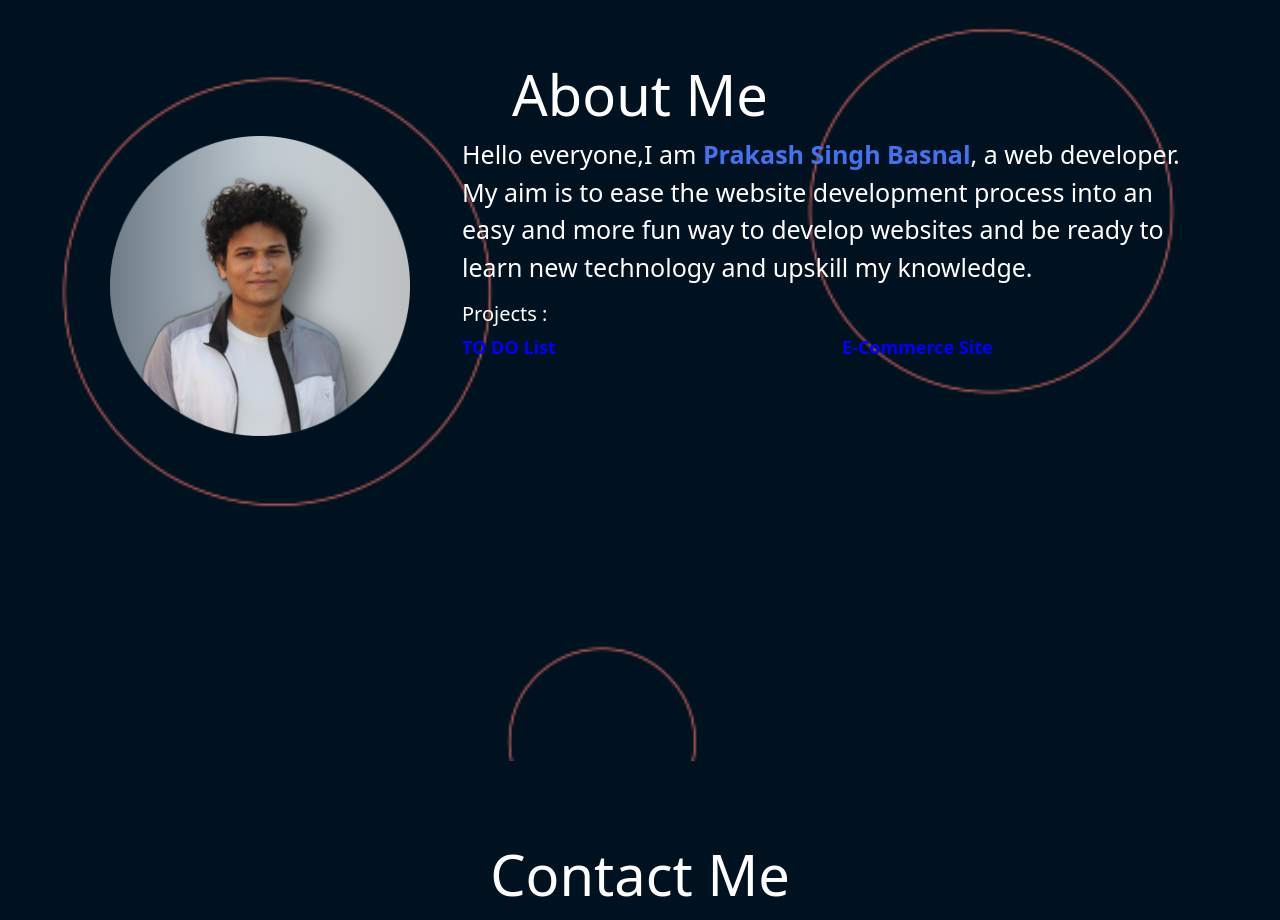
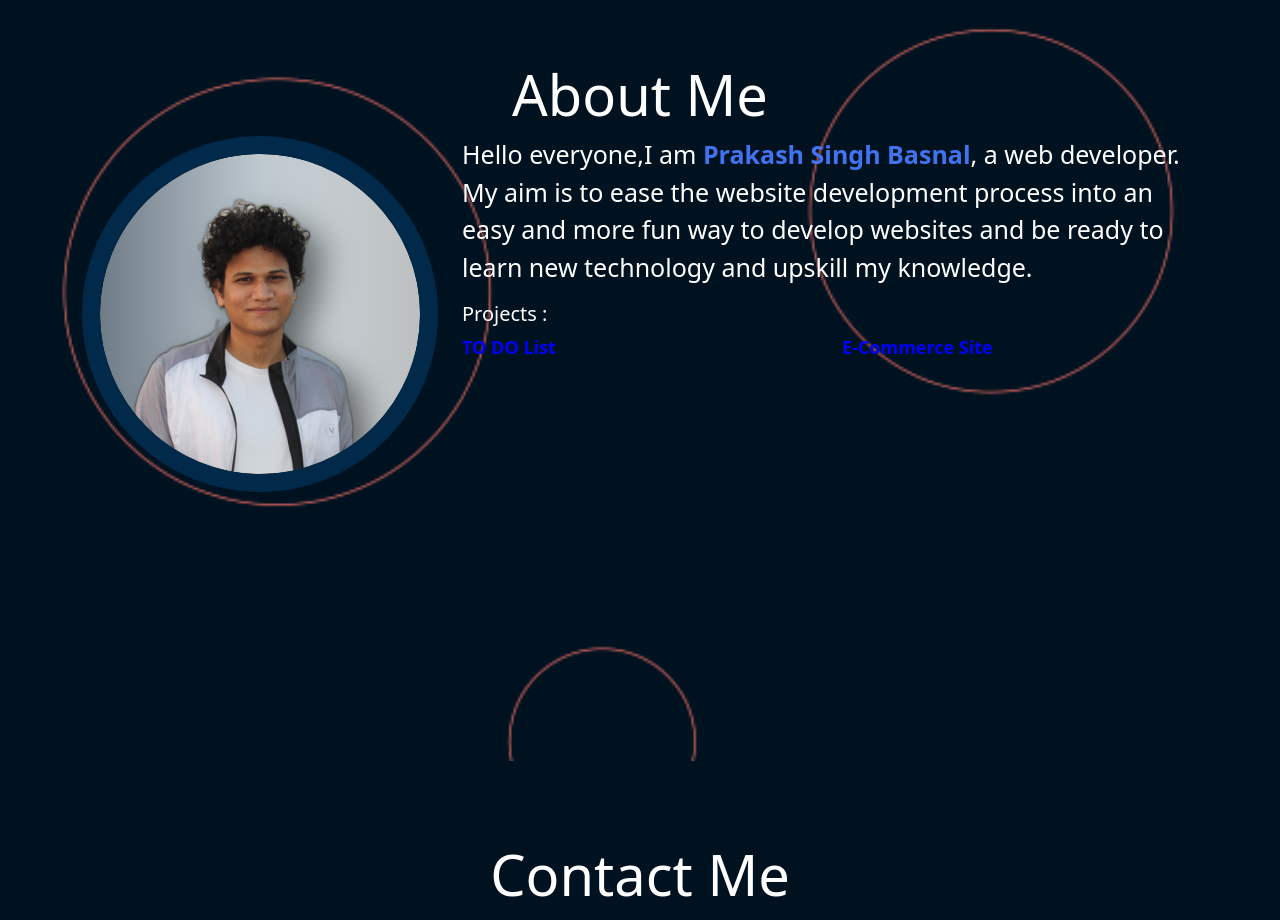
Before and after one commit to Prakash0Singh/Portfolio-Me, a React (Create React App) app: page / in a window 1280 px wide. Shown: the part 920-1840 px from the top of the page. Built offline with nearby package versions, Linux system fonts and the light colour scheme.

Commit message:
Update App.css

```diff
--- a/src/App.css
+++ b/src/App.css
@@ -80,7 +80,9 @@ body{
     max-height: 380px;
 }
 .about-img img{
-    max-height: 300px;
+    border-radius: 100%;
+    border: 18px solid #012a4a;
+    max-height: 380px;
 }
 .back-image-about{
     background-image: url('./images/circle-scatter-haikei.png');
```
